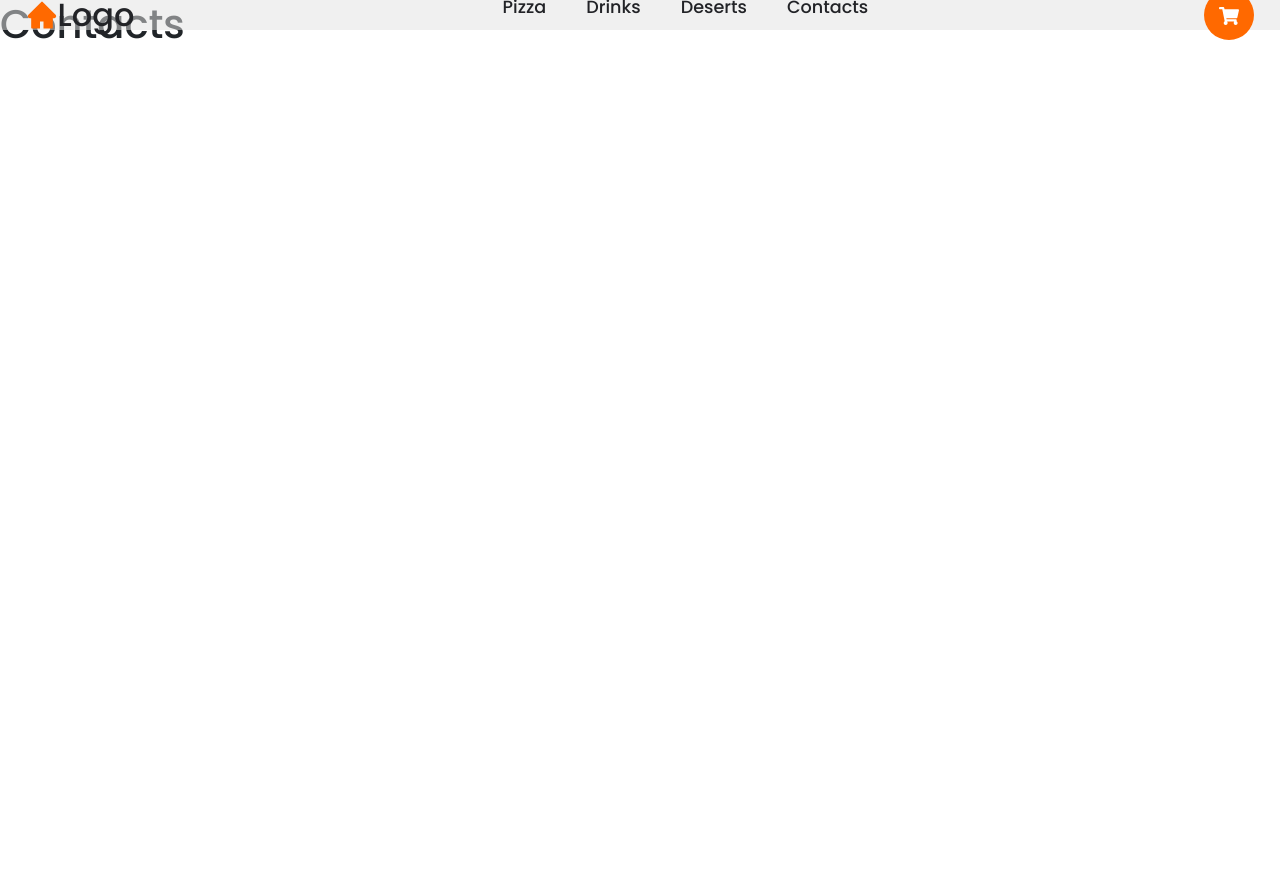
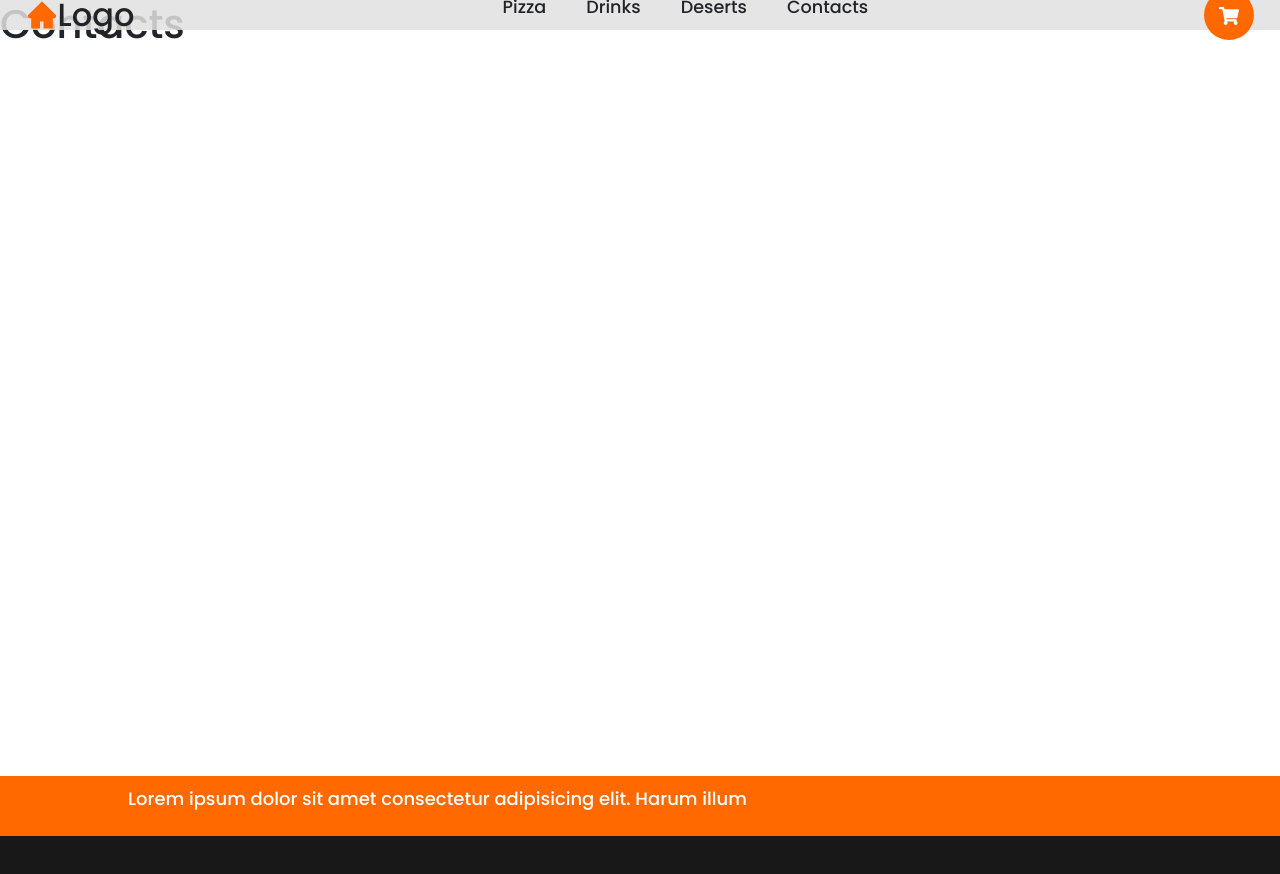
Before and after one commit to DireStraits01/react-pizza, a React (Create React App) app: page /contacts in a window 1280 px wide. Shown: the top 874 px of the page. Before the commit the page ends 800 px from the top, so only its background shows below. Built offline with nearby package versions, Linux system fonts and the light colour scheme.

Commit message:
add footer

```diff
--- a/src/App.jsx
+++ b/src/App.jsx
@@ -2,6 +2,7 @@ import { BrowserRouter, Route, Routes } from 'react-router-dom';
 import { useState } from 'react';
 import './App.css';
 import Navbar from './components/Navbar';
+import Footer from './components/Footer';
 import PizzaList from './components/pages/PizzaList';
 import Contacts from './components/pages/Contacts';
 import Drinks from './components/pages/Drinks';
@@ -14,10 +15,6 @@ function App() {
   return (
     <BrowserRouter>
       <div className="App">
-        <Routes>
-          <Route
-            path="/"
-            element={
         <Navbar
           cart={cart}
           setCart={setCart}
@@ -26,8 +23,7 @@ function App() {
           cartCount={cartCount}
           setCartCount={setCartCount}
         />
-            }
-          >
+        <Routes>
           <Route
             index
             element={
@@ -44,8 +40,10 @@ function App() {
           <Route path="/drinks" element={<Drinks />} />
           <Route path="deserts" element={<Deserts />} />
           <Route path="contacts" element={<Contacts />} />
-          </Route>
+
+          <Route path="/" element={<Footer />} />
         </Routes>
+        <Footer />
       </div>
     </BrowserRouter>
   );
--- /dev/null
+++ b/src/components/Footer.jsx
@@ -0,0 +1,20 @@
+import React from 'react';
+import style from './Footer.module.css';
+
+function Footer() {
+  return (
+    <>
+      <div className={style.content}></div>
+      <div className={style.footer}>
+        <div className={style.orangeLine}>
+          <p>
+            Lorem ipsum dolor sit amet consectetur adipisicing elit. Harum illum
+          </p>
+        </div>
+        <div className={style.footerBody}></div>
+      </div>
+    </>
+  );
+}
+
+export default Footer;
--- /dev/null
+++ b/src/components/Footer.module.css
@@ -0,0 +1,20 @@
+.content {
+  min-height: 90vh;
+}
+.footer {
+  height: 580px;
+  background-color: rgb(24, 24, 24);
+  width: 100%;
+}
+.orangeLine {
+  height: 60px;
+  background-color: rgb(255, 105, 0);
+  display: flex;
+  align-items: center;
+}
+
+.orangeLine p {
+  color: rgb(255, 255, 255);
+  margin-left: 10%;
+  font-size: 18px;
+}
--- a/src/components/Navbar.jsx
+++ b/src/components/Navbar.jsx
@@ -58,7 +58,6 @@ function Navbar({
                 cartCount > 0 ? style.cartCount : style.cartCountNull
               }`}
             >
-              {' '}
               {cartCount}
             </span>
           </NavLink>
--- a/src/components/Navbar.module.css
+++ b/src/components/Navbar.module.css
@@ -24,7 +24,7 @@ header {
   background: transparent;
   transition: all 0.5s ease;
   padding: 2rem 5%;
-  background-color: rgba(225, 225, 225, 0.5);
+  background-color: rgba(225, 225, 225, 0.85);
 }
 .logo {
   display: flex;
@@ -69,6 +69,18 @@ header {
   display: none;
 }
 /*----------------Cart style------------------*/
+
+.cart {
+  background-color: rgba(225, 225, 225, 0.85);
+  position: absolute;
+  transition: all 0.5s ease;
+  top: 100%;
+  right: -100%;
+  width: 350px;
+  height: 90vh;
+  z-index: 5;
+  overflow: scroll;
+}
 .cartIconBtn {
   display: flex;
   align-items: center;
@@ -105,33 +117,27 @@ header {
   padding-left: 10%;
   padding-right: 10%;
   border: 5px solid rgba(7, 3, 0, 0);
-  transition: all 0.5s ease;
 }
 
 .cartIconBtnNull:hover {
   color: rgb(244, 186, 148);
 }
+.cartIconBtnNull:active {
+  transform: translateY(2px);
+}
+.cartIconBtn:active {
+  transform: translateY(2px);
+}
 .cartCountNull {
   display: none;
-}
-.cart {
-  background-color: rgba(225, 225, 225, 0.5);
-  position: absolute;
-  transition: all 0.5s ease;
-  border-left: 2px solid var(--main-color);
-  top: 100%;
-  right: -100%;
-  width: 350px;
-  height: 90vh;
-  z-index: 5;
-  overflow: scroll;
 }
 
 .iteminCartWraper {
   background-color: var(--background-color-item);
   display: flex;
-  border-bottom: 8px solid rgba(225, 225, 225, 0.5);
-  padding-top: 15px;
+  margin: 1px;
+  padding: 8px;
+  border-radius: 5%;
 }
 
 .iteminCartWraper:first-child {
--- a/src/components/pages/Pizza.module.css
+++ b/src/components/pages/Pizza.module.css
@@ -69,7 +69,7 @@
   font-weight: 600;
   line-height: 24px;
 }
-.pizzaCard__footer button {
+.pizzaCard__footer Button {
   height: 40px;
   min-width: 120px;
   padding: 8px 20px;
@@ -93,7 +93,12 @@
   transition-duration: 200ms;
   transition-timing-function: ease-out;
 }
-
+.pizzaCard__footer Button:active {
+  background-color: rgb(255, 240, 230) !important;
+  color: rgb(209, 87, 0) !important;
+  border: none !important;
+  transform: translateY(2px);
+}
 .pizzaCard__footer button:hover {
   background-color: rgb(244, 193, 157);
 }
@@ -160,3 +165,13 @@ input {
   height: 48px;
   font-size: 16px;
 }
+.btnOrderToCart:hover {
+  background-color: rgb(247, 167, 114);
+  border: 5px solid rgba(7, 3, 0, 0);
+}
+
+.btnOrderToCart:active {
+  background-color: rgb(247, 167, 114) !important;
+  border: 5px solid rgba(7, 3, 0, 0) !important;
+  transform: translateY(2px);
+}
```
Lines whose indentation alone changed are shown as unchanged.
